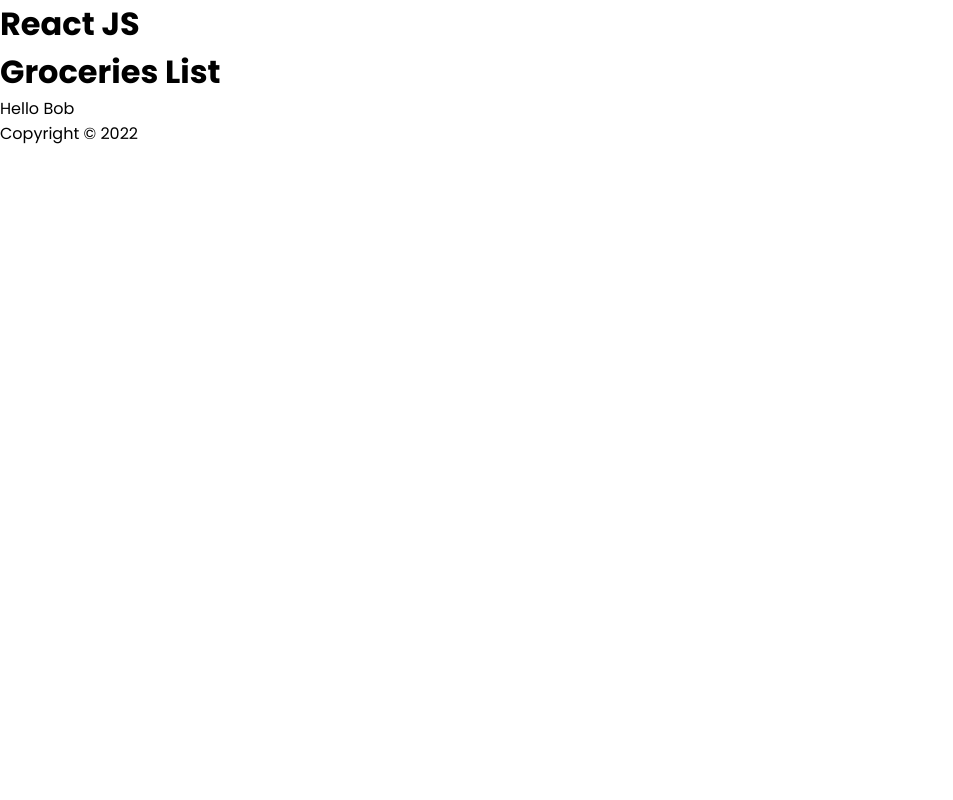
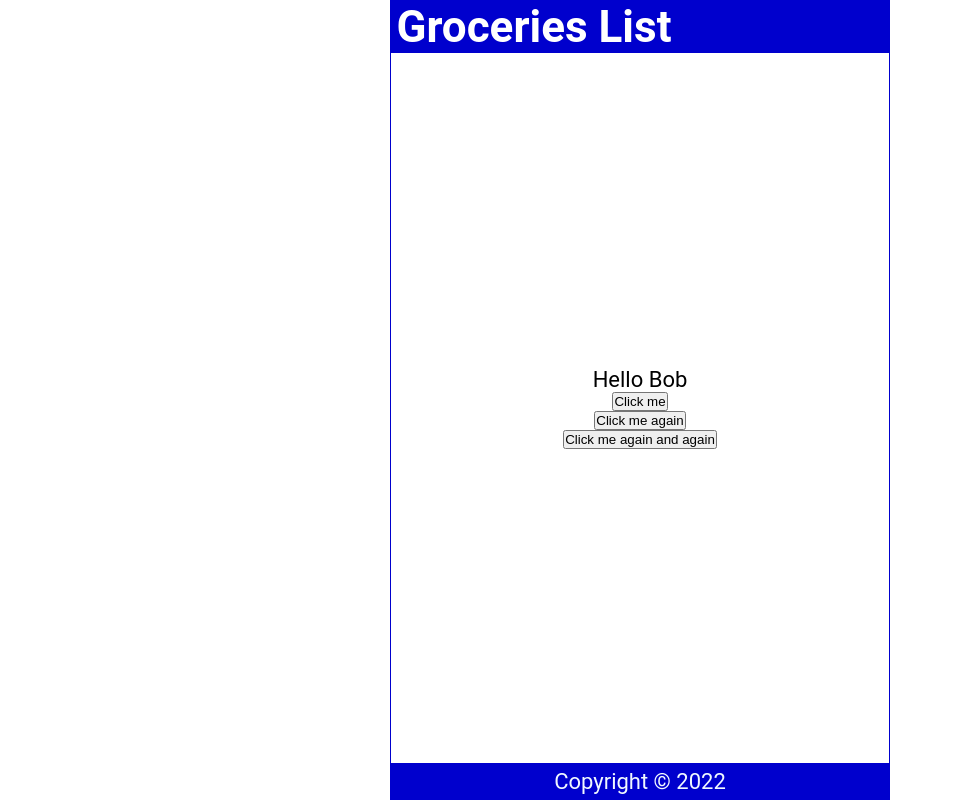
Before and after one commit to imonweb/ReactJS-9Hrs-Course, a React (Create React App) app: page / in a window 1280 px wide. Shown: the whole page, without its empty margins (0-953 px from the left). Built offline with nearby package versions, Linux system fonts and the light colour scheme.

Commit message:
click events

```diff
--- a/src/App.css
+++ b/src/App.css
@@ -1,9 +1,118 @@
 * {
-  box-sizing: border-box;
   margin: 0;
   padding: 0;
+  box-sizing: border-box;
+}
+
+html {
+  font-size: 22px;
 }
 
 body {
-  font-family: "Poppins", sans-serif;
+  min-height: 100vh;
+  font-family: 'Roboto', 'Oxygen',
+    'Ubuntu', 'Cantarell', 'Fira Sans', 'Droid Sans', 'Helvetica Neue',
+    sans-serif;
+  -webkit-font-smoothing: antialiased;
+  -moz-osx-font-smoothing: grayscale;
 }
+
+.App {
+  display: flex;
+  flex-direction: column;
+  justify-content: center;
+  align-items: center;
+  height: 100vh;
+  width: 100%;
+  max-width: 500px;
+  border: 1px solid mediumblue;
+  margin: auto;
+}
+
+header {
+  width: 100%;
+  padding: 0 0.25em;
+  background-color: mediumblue;
+  color: aliceblue;
+  display: flex;
+  justify-content: space-between;
+  align-items: center;
+}
+
+main {
+  width: 100%;
+  display: flex;
+  flex-direction: column;
+  flex-grow: 1;
+  justify-content: center;
+  align-items: center;
+  overflow-y: auto;
+}
+
+footer {
+  width: 100%;
+  padding: 0.25em;
+  background-color: mediumblue;
+  color: aliceblue;
+  display: grid;
+  place-content: center;
+}
+
+ul {
+  width: 100%;
+  list-style: none;
+  padding: 0 0.25rem 0.25rem;
+}
+
+ul li::before {
+  content: "\200B";
+}
+
+.item {
+  display: flex;
+  justify-content: flex-start;
+  align-items: center;
+  padding: 0.5rem 0 0.5rem 0.5rem;
+  margin: 0.25rem 0;
+  background-color: #eee;
+}
+
+.item:first-child {
+  margin: 0;
+}
+
+.item input[type="checkbox"] {
+  text-align: center;
+  width: 2.5rem;
+  width: 48px;
+  min-width: 48px;
+  height: 2.5rem;
+  height: 48px;
+  min-height: 48px;
+  cursor: pointer;
+  margin-right: 0.5rem;
+}
+
+.item input[type="checkbox"]:focus + label {
+  text-decoration: underline;
+}
+
+.item > label {
+  font-size: 0.75rem;
+  flex-grow: 1;
+}
+
+.item svg {
+  width: 48px;
+  min-width: 48px;
+  height: 36px;
+  font-size: 1rem;
+  color: steelblue;
+  cursor: pointer;
+}
+
+.item svg:focus,
+.item svg:hover {
+  color: red;
+  outline: none;
+}
--- a/src/App.js
+++ b/src/App.js
@@ -7,8 +7,7 @@
 function App() {
 
   return (
-    <div>
-       <h1>React JS</h1>
+    <div className='App'>
        <Header />
        <Content />
        <Footer />
--- a/src/Content.js
+++ b/src/Content.js
@@ -7,11 +7,25 @@
     return names[int];
   }
 
+  const handleClick = () => {
+    console.log('You clicked it');
+  }
+  const handleClick2 = (name) => {
+    console.log(`${name} was clicked`);
+  }
+
+  const handleClick3 = (e) => {
+    console.log(e.target.innerText);
+  }
+
   return (
     <main>
-      <p>
+      <p onDoubleClick={handleClick}>
         Hello {handleNameChange()}
       </p>
+      <button onClick={handleClick}>Click me</button>
+      <button onClick={() => handleClick2('John')}>Click me again</button>
+      <button onClick={(e) => handleClick3(e)}>Click me again and again</button>
     </main>
   )
 }
--- a/src/Header.js
+++ b/src/Header.js
@@ -1,8 +1,12 @@
 import React from 'react'
 
 const Header = () => {
+  const HeaderStyle = {
+     backgroundColor: 'mediumblue',
+     color: '#fff'
+  }
   return (
-    <header>
+    <header style={HeaderStyle}>
       <h1>Groceries List</h1>
     </header>
   )
```
